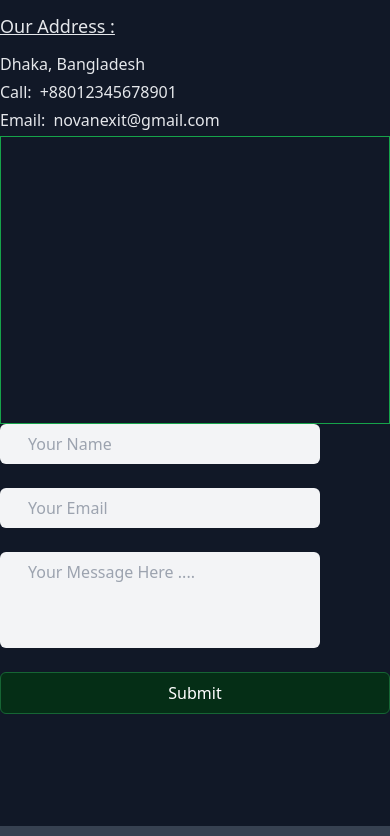
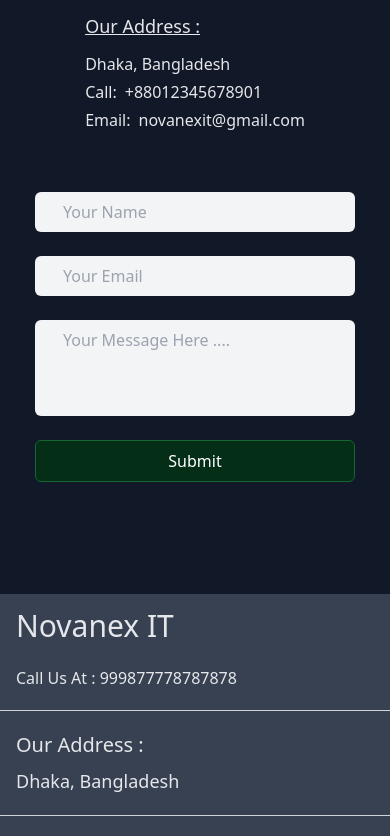
Before and after one commit to Saif-Tasnim/Novanex-Agency, a React (Vite) app: page /contact-us in a window 390 px wide. Shown: the part 1060-1896 px from the top of the page. Built offline with nearby package versions, Linux system fonts and the light colour scheme.

Commit message:
fix: primary-bugs

```diff
--- a/src/component/Footer/Footer.jsx
+++ b/src/component/Footer/Footer.jsx
@@ -1,12 +1,12 @@
 const Footer = () => {
   return (
     <div className="bg-gray-700 mt-28">
-      <div className="flex justify-around border-b border-gray-300 py-5 text-3xl">
+      <div className="flex flex-col gap-7 md:flex-row justify-around border-b border-gray-300 py-5 px-4 text-3xl">
         <h1>Novanex IT </h1>
         <p>Call Us At : 999877778787878 </p>
       </div>
 
-      <div className="py-9 px-4 flex flex-col gap-2 border-b border-gray-300">
+      <div className="py-5 md:py-9 px-4 flex flex-col gap-2 border-b border-gray-300">
         <h1 className="text-xl">Our Address : </h1>
         <p className="text-lg">Dhaka, Bangladesh</p>
       </div>
--- a/src/page/contactpage/Contact.jsx
+++ b/src/page/contactpage/Contact.jsx
@@ -11,7 +11,7 @@
       <div className="my-28">
         <SectionHeading content="Contact With Us" />
 
-        <div className="flex flex-col md:flex-row justify-evenly my-20">
+        <div className="flex flex-col gap-14 items-center md:flex-row justify-evenly my-20">
           <div>
             <h1 className="text-lg underline">Our Address : </h1>
             <p className="mt-3">Dhaka, Bangladesh</p>
@@ -29,7 +29,7 @@
               </a>
             </p>
           </div>
-          <div className="h-72 border border-green-600"></div>
+          <div className="hidden md:block h-72 border border-green-600"></div>
           <div>
             <input
               type="text"
--- a/src/page/homepage/component/Banner/Banner.jsx
+++ b/src/page/homepage/component/Banner/Banner.jsx
@@ -45,8 +45,8 @@
         </SwiperSlide>
 
         <div className="absolute bottom-10 left-8 flex gap-6 md:gap-12 z-50">
-          <Button content="See Our Works" type="primary" />
-          <Button content="Contact With Us" type="secondary" />
+          <Button content="See Our Works" type="primary" to="/services" />
+          <Button content="Contact With Us" type="secondary" to="/contact-us" />
         </div>
       </Swiper>
     </div>
--- a/src/static/services.jsx
+++ b/src/static/services.jsx
@@ -3,7 +3,7 @@
     title: "Web Development",
     description:
       "Building responsive and high-performance websites tailored to your business needs, using the latest web technologies.",
-    link: "/service/web-development",
+    link: "/services",
     icon: '/service/web.png',
     number: [
       {
@@ -47,7 +47,7 @@
     title: "UI/UX Design",
     description:
       "Crafting intuitive and aesthetically pleasing user interfaces and experiences that engage users and meet business goals.",
-    link: "/service/ui-ux-design",
+    link: "/services",
     icon: '/service/ux.png',
     number: [
       {
@@ -91,7 +91,7 @@
     title: "System Design",
     description:
       "Designing scalable, robust systems architecture that ensures efficient performance and growth for your business.",
-    link: "/service/system-design",
+    link: "/services",
     icon: '/service/cms.png',
     number: [
       {
```
